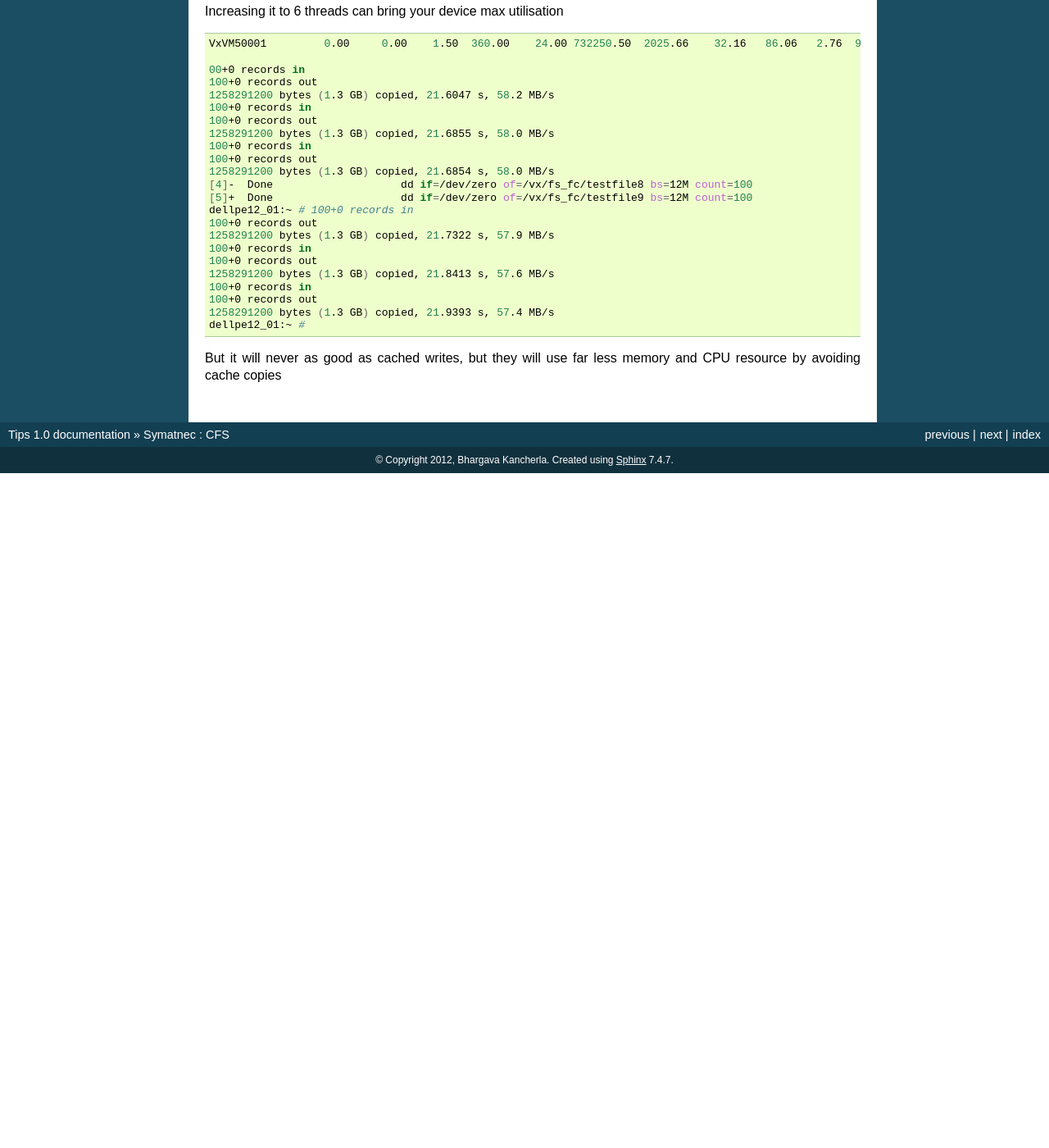
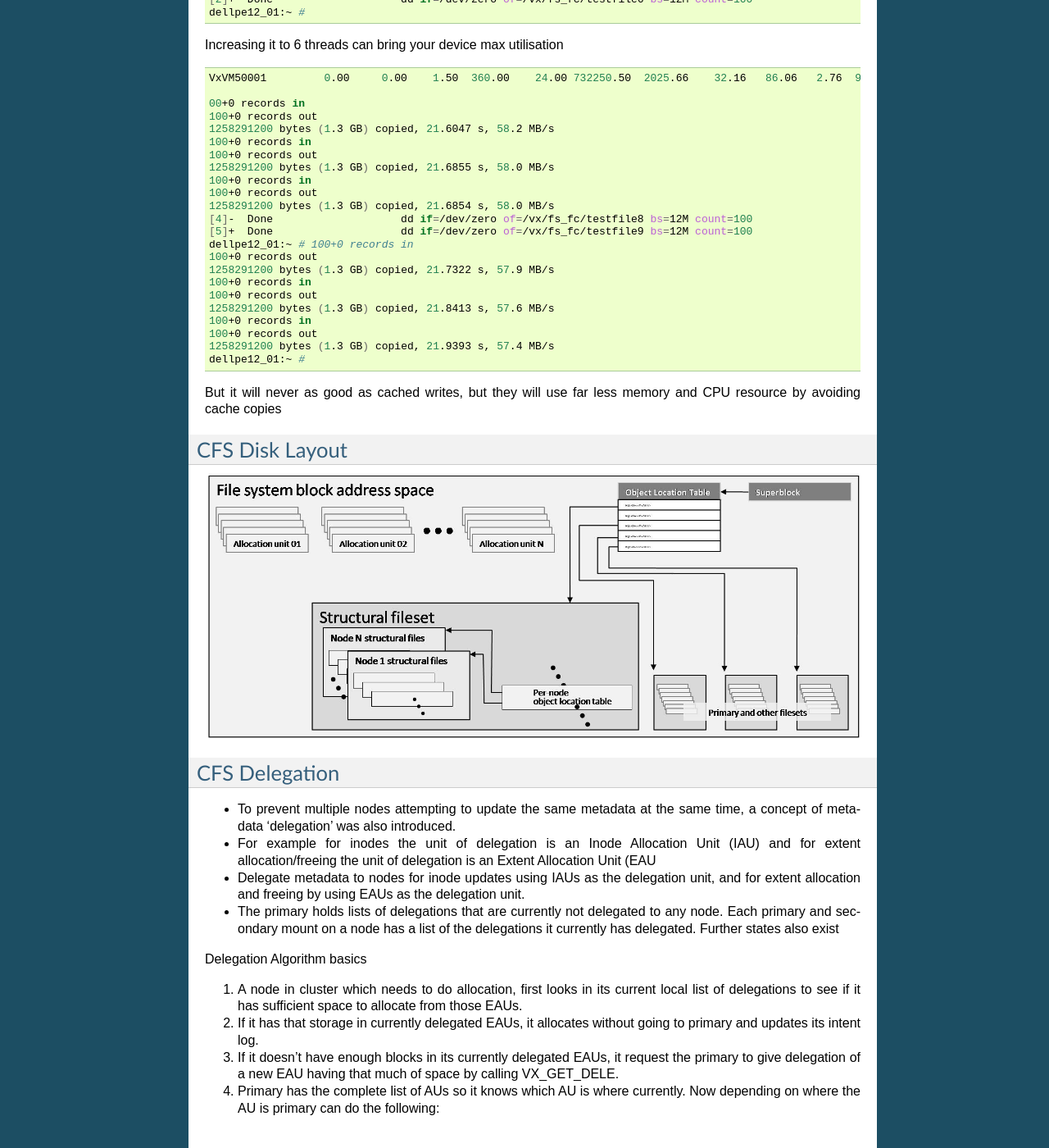
Before and after one commit to bhargavakumark/Notes, a Sphinx documentation site: the page built from source/symantec.cfs.rst, in a window 1280 px wide and 1400 px high, scrolled down 9488 px. Shown: the whole window at 82% size. Built offline with Sphinx 7.4.7, drawn with Linux system fonts in a browser that asks for light colours; before the commit the page ends 10065 px from its top, so only the background shows below that; some of the changed text lies outside the part shown.

Commit message:
notes about nebackup wan optimisation and CFS disk layout

```diff
--- a/source/symantec.cfs.rst
+++ b/source/symantec.cfs.rst
@@ -350,3 +350,24 @@ Increasing it to 6 threads can bring your device max utilisation
 	dellpe12_01:~ #
 
 But it will never as good as cached writes, but they will use far less memory and CPU resource by avoiding cache copies
+
+CFS Disk Layout
+---------------
+
+.. image:: images/cfs.disk.layout.jpg
+
+CFS Delegation
+--------------
+
+* To prevent multiple nodes attempting to update the same metadata at the same time, a concept of metadata 'delegation' was also introduced.
+* For example for inodes the unit of delegation is an Inode Allocation Unit (IAU) and for extent allocation/freeing the unit of delegation is an Extent Allocation Unit (EAU
+* Delegate metadata to nodes for inode updates using IAUs as the delegation unit, and for extent allocation and freeing by using EAUs as the delegation unit.
+* The primary holds lists of delegations that are currently not delegated to any node. Each primary and secondary mount on a node has a list of the delegations it currently has delegated. Further states also exist
+
+Delegation Algorithm basics
+
+
+1. A node in cluster which needs to do allocation, first looks in its current local list of delegations to see if it has sufficient space to allocate from those EAUs.
+2. If it has that storage in currently delegated EAUs, it allocates without going to primary and updates its intent log.
+3. If it doesn't have enough blocks in its currently delegated EAUs, it request the primary to give delegation of a new EAU having that much of space by calling VX_GET_DELE.
+4. Primary has the complete list of AUs so it knows which AU is where currently. Now depending on where the AU is primary can do the following:
```
Also changed, not shown: source/filestore/backup/netbackup.rst (+15 -0 lines), source/net.wan.optimise.rst (added, +19 -0 lines), source/images/cfs.disk.layout.jpg (added).
